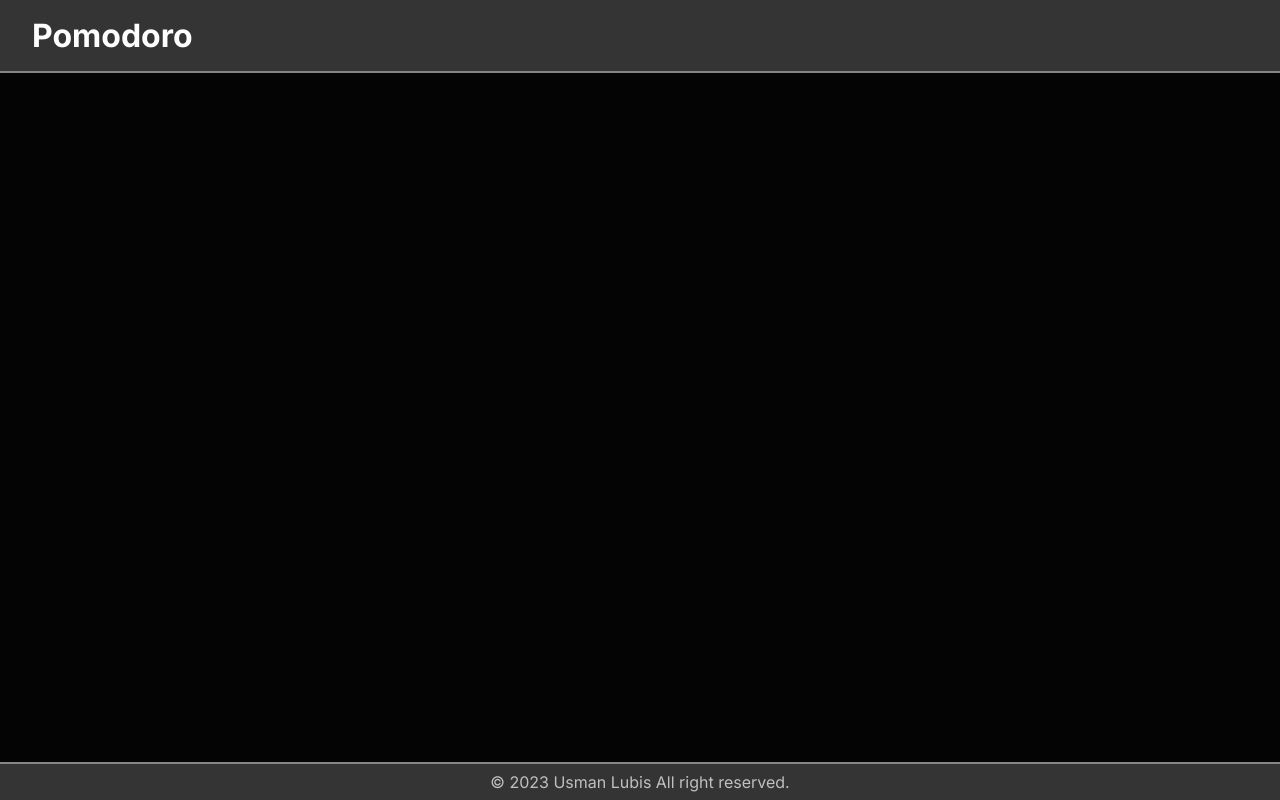
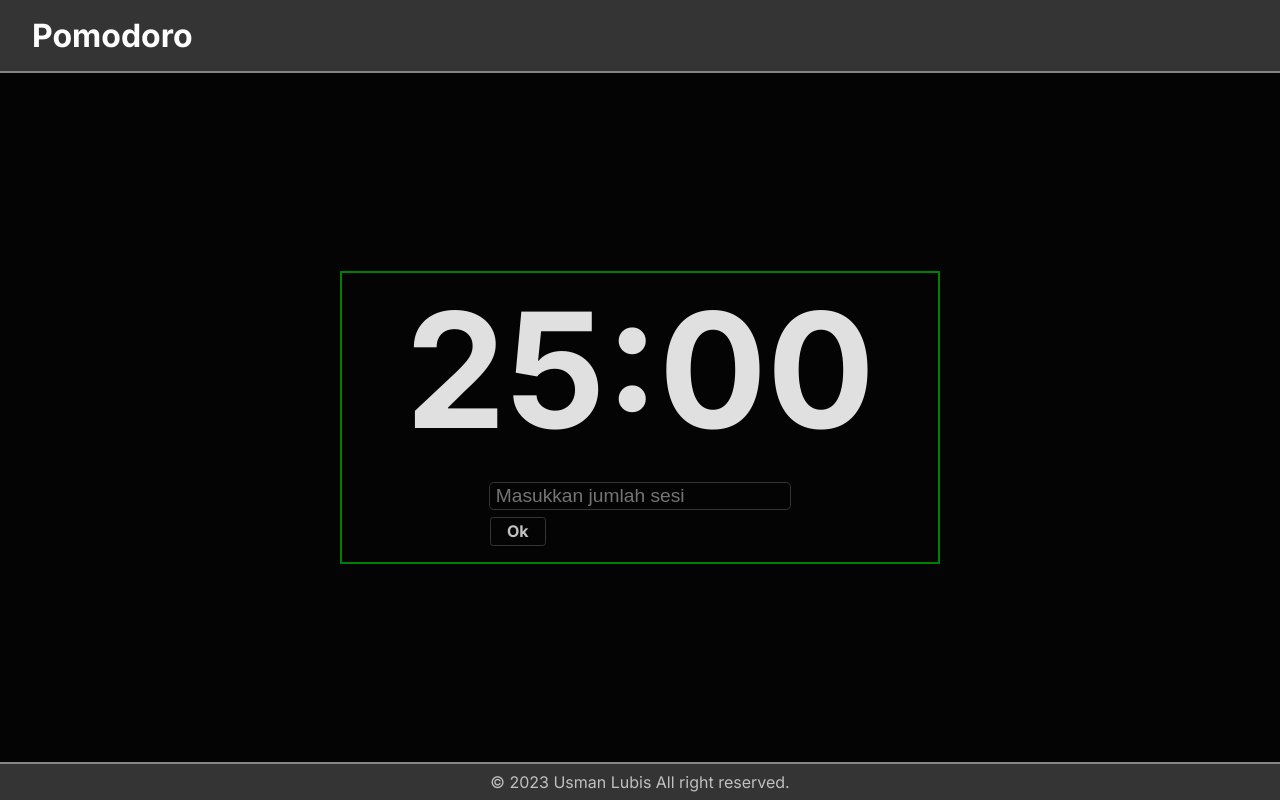
Before and after one commit to usmanlubis/pomodoro, a Next.js app: page / in a window 1280 px wide. Built offline with nearby package versions, Linux system fonts and the light colour scheme.

Commit message:
add all components

```diff
--- /dev/null
+++ b/src/app/components/pomodoro/Buttons.tsx
@@ -0,0 +1,14 @@
+import { VscDebugRestart } from 'react-icons/vsc';
+import { BsFillPlayFill, BsFillStopFill } from 'react-icons/bs';
+
+import styles from './Buttons.module.css';
+
+export default function Buttons() {
+  return (
+    <section className={styles.buttons}>
+      <button className={styles['action-button']}><VscDebugRestart /></button>
+      <button className={styles['action-button']}><BsFillPlayFill /></button>
+      <button className={styles['action-button']}><BsFillStopFill /></button>
+    </section>
+  );
+};
--- /dev/null
+++ b/src/app/components/pomodoro/InputForm.module.css
@@ -0,0 +1,38 @@
+.form {
+  display: flex;
+  flex-direction: column;
+  width: 95%;
+  max-width: 300px;
+  gap: .5em;
+  margin-bottom: 1em;
+}
+
+.form input {
+  background-color: transparent;
+  font-size: 1.2rem;
+  color: var(--text);
+  padding: .1em .3em;
+  border: none;
+  border-radius: .2em;
+  outline: 1px solid var(--secondary);
+}
+
+.form button {
+  background-color: transparent;
+  color: var(--text);
+  padding: .2em 1em;
+  border: 1px solid var(--secondary);
+  border-radius: .2em;
+  font-weight: bold;
+  font-family: inherit;
+  font-size: 1rem;
+}
+
+.form button:hover {
+  background-color: var(--secondary);
+}
+
+.form button:active {
+  background-color: var(--secondary);
+  opacity: .8;
+}
--- /dev/null
+++ b/src/app/components/pomodoro/InputForm.tsx
@@ -0,0 +1,12 @@
+import styles from './InputForm.module.css';
+
+export default function Form() {
+  return (
+    <form className={styles.form}>
+      <input type="number" placeholder="Masukkan jumlah sesi" required />
+      <div>
+        <button type="submit">Ok</button>
+      </div>
+    </form>
+  );
+};
--- /dev/null
+++ b/src/app/components/pomodoro/Pomodoro.module.css
@@ -0,0 +1,10 @@
+.pomodoro {
+  width: 100%;
+  max-width: 600px;
+  border: 2px solid green;
+  display: flex;
+  flex-direction: column;
+  justify-content: center;
+  align-items: center;
+  gap: 1em;
+}
--- /dev/null
+++ b/src/app/components/pomodoro/Pomodoro.tsx
@@ -0,0 +1,15 @@
+import Timer from './Timer';
+import InputForm from './InputForm';
+// import Buttons from './Buttons';
+
+import styles from './Pomodoro.module.css'
+
+export default function Pomodoro() {
+  return (
+    <section className={styles.pomodoro}>
+      <Timer />
+      <InputForm />
+      {/* <Buttons /> */}
+    </section>
+  )
+}
--- /dev/null
+++ b/src/app/components/pomodoro/Timer.module.css
@@ -0,0 +1,5 @@
+.timer {
+  text-align: center;
+  font-size: 10rem;
+  color: var(--timer-color);
+}
--- /dev/null
+++ b/src/app/components/pomodoro/Timer.tsx
@@ -0,0 +1,7 @@
+import styles from './Timer.module.css';
+
+export default function Timer() {
+  return (
+    <h1 className={styles.timer}>25:00</h1>
+  );
+};
--- a/src/app/globals.css
+++ b/src/app/globals.css
@@ -3,6 +3,7 @@
   --secondary: #343434;
   --text: rgb(192, 192, 192);
   --border-color: #858585;
+  --timer-color: rgb(224, 224, 224);
 }
 
 *,
@@ -22,4 +23,13 @@ body {
 
 main {
   flex-grow: 1;
+  display: flex;
+  /* flex-direction: column; */
+  justify-content: center;
+  align-items: center;
 }
+
+button {
+  border: none;
+  cursor: pointer;
+}
--- a/src/app/page.tsx
+++ b/src/app/page.tsx
@@ -1,4 +1,5 @@
 import Header from './components/header/Header';
+import Pomodoro from './components/pomodoro/Pomodoro';
 import Footer from './components/footer/Footer';
 // import styles from './page.module.css'
 
@@ -6,7 +7,9 @@ export default function Home() {
   return (
     <>
       <Header />
-      <main></main>
+      <main>
+        <Pomodoro />
+      </main>
       <Footer />
     </>
   )
```
Also changed, not shown: package.json (+4 -3 lines), src/app/components/pomodoro/Buttons.module.css (added, +27 -0 lines), 1 other file (tests, documents, lock files or other folders).
